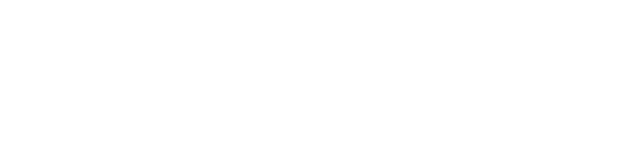
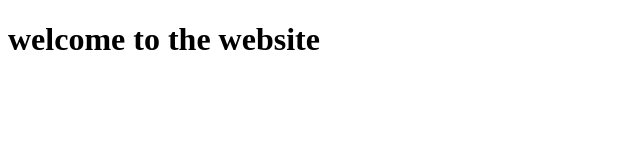
Before and after one commit to jscoderdevv0user/scaling-journey, a plain HTML site: page index.html in a window 1280 px wide. Shown: the whole page, without its empty margins (0-640 px from the left). Drawn offline with Linux system fonts and the light colour scheme.

Commit message:
contendadded

```diff
--- a/index.html
+++ b/index.html
@@ -9,6 +9,9 @@
 
 <body>
 
+    <h1>
+        welcome to the website
+    </h1>
 </body>
 
 </html>
```
